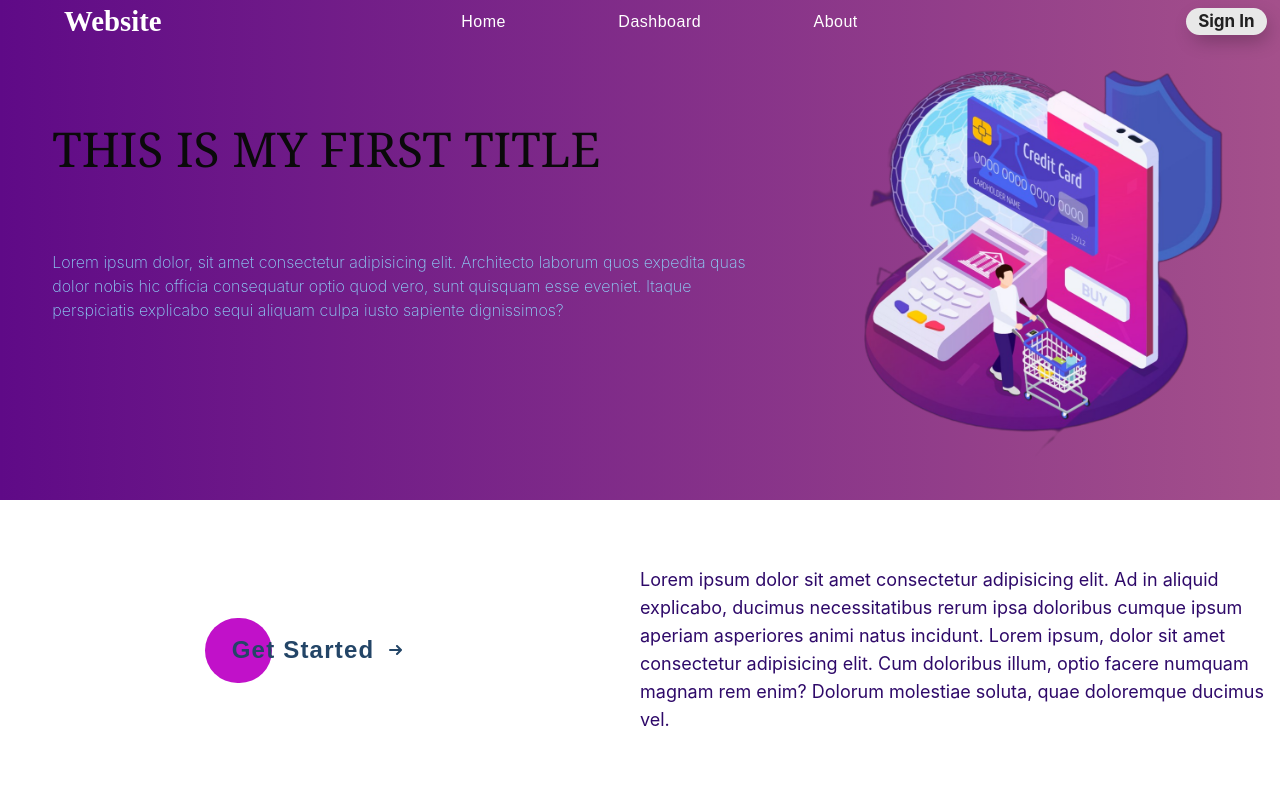
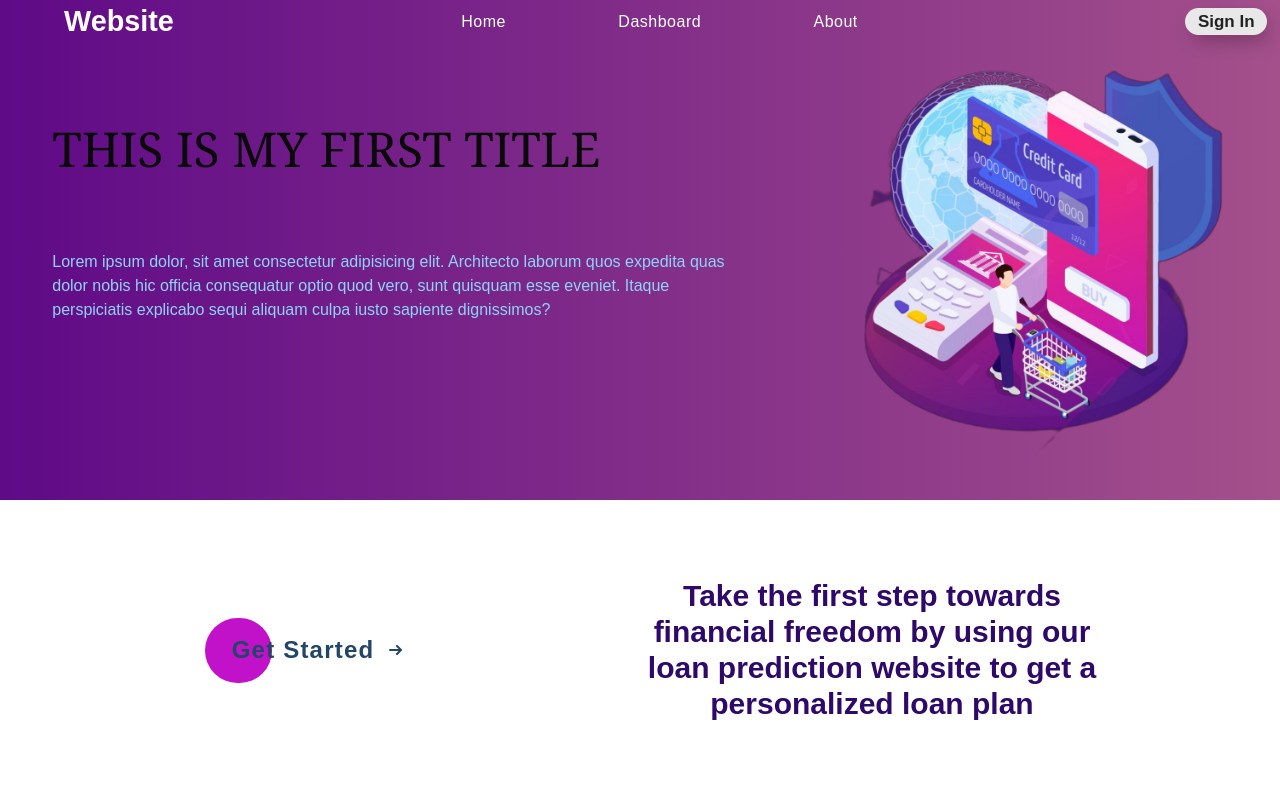
Before and after one commit to MihirKp25/enosium-project, a React (Create React App) app: page / in a window 1280 px wide. Shown: the top 800 px of the page. Built offline with nearby package versions, Linux system fonts and the light colour scheme; no server answers.

Commit message:
updated dashboard_button

```diff
--- a/src/App.css
+++ b/src/App.css
@@ -1,46 +1,8 @@
 *{
   margin: 0;
   padding: 0;
+  font-family: "Ubuntu", sans-serif;
 }
-.App {
-  text-align: center;
-}
-
-.App-logo {
-  height: 40vmin;
-  pointer-events: none;
-}
-
-@media (prefers-reduced-motion: no-preference) {
-  .App-logo {
-    animation: App-logo-spin infinite 20s linear;
-  }
-}
-
-.App-header {
-  background-color: #282c34;
-  min-height: 100vh;
-  display: flex;
-  flex-direction: column;
-  align-items: center;
-  justify-content: center;
-  font-size: calc(10px + 2vmin);
-  color: white;
-}
-
-.App-link {
-  color: #61dafb;
-}
-
-@keyframes App-logo-spin {
-  from {
-    transform: rotate(0deg);
-  }
-  to {
-    transform: rotate(360deg);
-  }
-}
-
 /*--------------Navbar CSS*/
 
 .Container{
@@ -502,12 +464,13 @@ width: 60%;
  }
 
  .news-heading{
-  text-align: left;
+  text-align: center;
   margin: 5%;
   margin-bottom: 1%;
   font-size: 200%;
   font-weight: 700;
  }
+
 
  /*footer*/
 
--- a/src/components/dashboard_button.jsx
+++ b/src/components/dashboard_button.jsx
@@ -22,9 +22,8 @@ export const DashBoardDiv=()=>{
 </button>
             <div className="row-span-1"></div>
         </div>
-        <div className="col-span-1 items-center mx-auto my-auto text-left text-lg text-[#2e0969]">
-            Lorem ipsum dolor sit amet consectetur adipisicing elit. Ad in aliquid explicabo, ducimus necessitatibus rerum ipsa doloribus cumque ipsum aperiam asperiores animi natus incidunt.
-            Lorem ipsum, dolor sit amet consectetur adipisicing elit. Cum doloribus illum, optio facere numquam magnam rem enim? Dolorum molestiae soluta, quae doloremque ducimus vel.
+        <div className="col-span-1 items-center my-auto text-left text-3xl text-[#2e0969] mr-44 text-center font-semibold" >
+        Take the first step towards financial freedom by using our loan prediction website to get a personalized loan plan
         </div>
     </div>
 }
```
